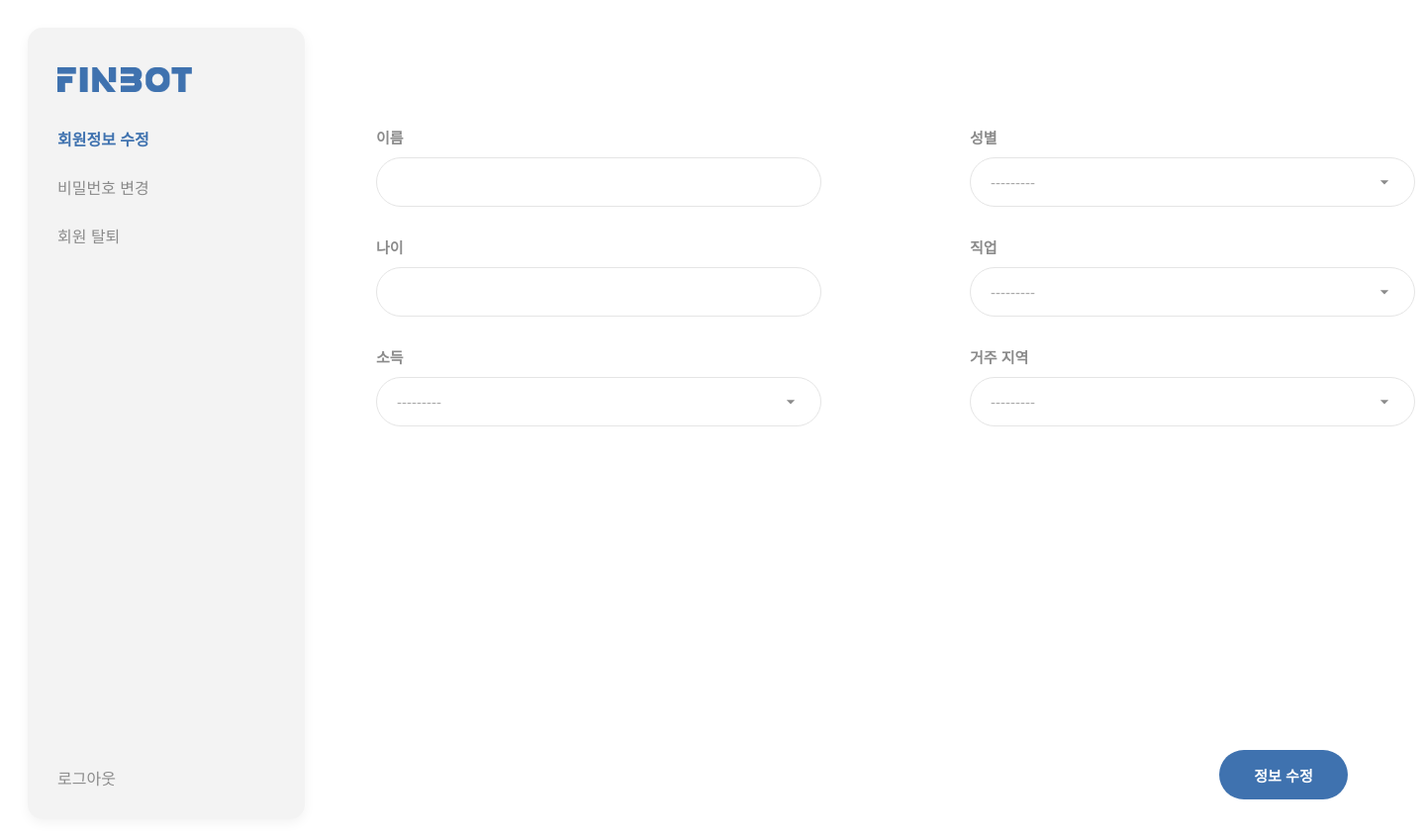
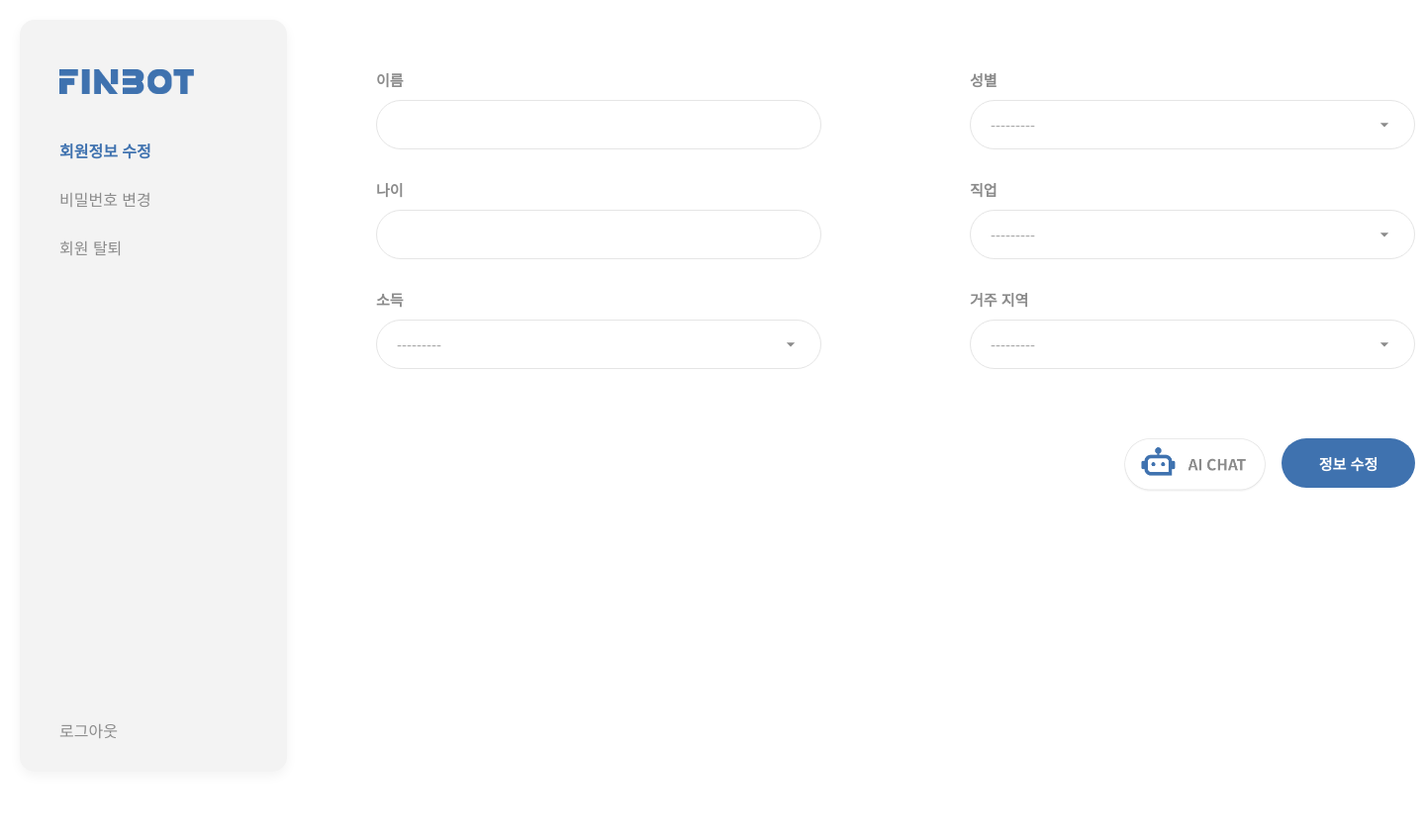
Before and after one commit to 13aek/finbot, a Django app: template accounts/templates/accounts/update.html in a window 1440 px wide. Shown: the whole page at 99% size. After the commit the page ends 747 px from the top, so only its background shows below. Run offline with Django 5.2, Linux system fonts and the light colour scheme; the template is opened without the code that fills it: values that come from a table or form of the project are taken from there, others are empty; some web fonts are replaced.

Commit message:
style: 회원 정보 페이지 레이아웃 개선 및 채팅 버튼 추가

```diff
--- a/accounts/static/accounts/css/mypage-layout.css
+++ b/accounts/static/accounts/css/mypage-layout.css
@@ -7,6 +7,7 @@
 /* 배경 */
 html, body {
   height: 100%;
+  margin: 0;
   background-color: #FFFFFF;
   font-family: 'Pretendard', sans-serif;
 }
@@ -14,19 +15,22 @@ html, body {
 /* 컨테이너 */
 .container {
   height: 100%;
-  padding: 20px;
   display: flex;
   gap: 40px;
+  padding: 20px;
+  box-sizing: border-box;
 }
 
 /* ---------- */
 /* 1. 사이드바 */
 /* ---------- */
 .sidebar {
-  width: 250px;
+  width: 270px;
+  height: 100%;
   background-color: #F3F3F3;
   color: #8B8B8B;
-  padding: 40px 0px 30px 30px;
+  padding: 50px 0px 30px 40px;
+  box-sizing: border-box;
   display: flex;
   gap: 25px;
   flex-shrink: 0;  /* 최소 너비 보장*/
@@ -40,7 +44,7 @@ html, body {
   height: 25px;
   width: auto;
   display: block;
-  padding-bottom: 10px;
+  padding-bottom: 20px;
 }
 
 /* 내부 글씨 */
--- a/accounts/static/accounts/css/update.css
+++ b/accounts/static/accounts/css/update.css
@@ -2,7 +2,7 @@
 /* 회원 정보 조회 및 수정 페이지 개별 템플릿 */
 
 form {
-  margin-top: 100px;  /* 비밀번호 변경 화면과 다른 위치에 두기 위해 개별 설정 */
+  margin-top: 50px;
   position: relative;
   gap: 30px;
 }
@@ -47,11 +47,23 @@ select {
   padding-right: 30px;
 }
 
-/* 버튼 위치: 오른쪽 하단 */
+/* 하단 버튼 그룹 */
+.btn-group {
+  display: flex;
+  justify-content: flex-end;
+  margin-top: 40px;
+  gap: 15px;
+  width: 1100px;
+  justify-content: flex-end;
+}
+
+/* 정보 수정 버튼 */
 .btn-bottom-right {
-  position: absolute;
-  bottom: 20px;
-  right: 50px;
-  width: 130px;
+  width: 135px;
   height: 50px;
 }
+
+/* 채팅 페이지 버튼 */
+.chatbot-btn img {
+    width: 145px;
+}
--- a/accounts/templates/accounts/update.html
+++ b/accounts/templates/accounts/update.html
@@ -74,10 +74,16 @@
       </div>
     </div>
 
-    {# 7. 정보 수정 내역 저장 버튼 #}
-    <button type="submit" class="btn-bottom-right">정보 수정</button>
+    {# 7. 채팅/정보 수정 내역 저장 버튼 #}
+    <div class="btn-group">
+      <a href="{% url 'chat:current_chat' %}" class="chatbot-btn">
+        <img src="{% static 'images/finbot-btn-long.png' %}" alt="FINBOT Chat">
+      </a>
+      <button type="submit" class="btn-bottom-right">정보 수정</button>
+    </div>
   </form>
 </div>
+
 <script>
   {% if messages %}
     {% for msg in messages %}
```
